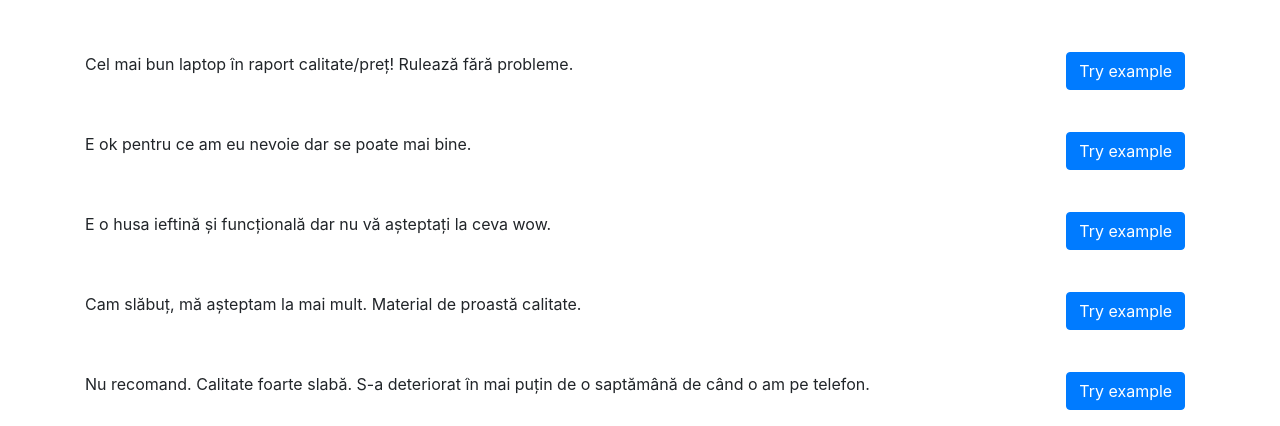
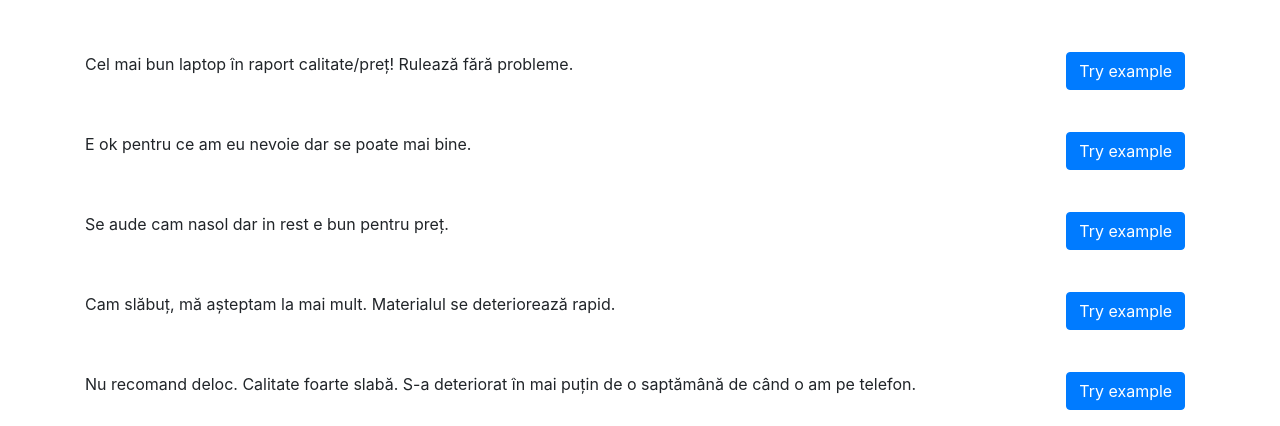
Before and after one commit to SergiuPloscar/Sentiment-Analysis-Romanian, a Python web app: template templates/Homepage.html in a window 1280 px wide. Shown: the part 374-800 px from the top of the page. Run offline with Jinja, Linux system fonts and the light colour scheme; the template is opened without the code that fills it, so the values that code supplies are empty; some libraries are stand-ins or nearby versions.

Commit message:
Update Homepage.html

```diff
--- a/templates/Homepage.html
+++ b/templates/Homepage.html
@@ -33,13 +33,13 @@
         <p id="ex2" class="first-example example inline">E ok pentru ce am eu nevoie dar se poate mai bine.</p> <button id="ex2b" class=" first-example btn btn-primary inline align-top" type="button">Try example</button>
     </div>
     <div>
-        <p id="ex3" class="first-example example inline">E o husa ieftină și funcțională dar nu vă așteptați la ceva wow.</p> <button id="ex3b" class=" first-example btn btn-primary inline align-top" type="button">Try example</button>
+        <p id="ex3" class="first-example example inline">Se aude cam nasol dar in rest e bun pentru preț.</p> <button id="ex3b" class=" first-example btn btn-primary inline align-top" type="button">Try example</button>
     </div>
     <div>
-        <p id="ex4" class="first-example example inline">Cam slăbuț, mă așteptam la mai mult. Material de proastă calitate.</p> <button id="ex4b" class=" first-example btn btn-primary inline align-top" type="button">Try example</button>
+        <p id="ex4" class="first-example example inline">Cam slăbuț, mă așteptam la mai mult. Materialul se deteriorează rapid.</p> <button id="ex4b" class=" first-example btn btn-primary inline align-top" type="button">Try example</button>
     </div>
     <div>
-        <p id="ex5" class="first-example example inline">Nu recomand. Calitate foarte slabă. S-a deteriorat în mai puțin de o saptămână de când o am pe telefon.</p> <button id="ex5b" class=" first-example btn btn-primary inline align-top" type="button">Try example</button>
+        <p id="ex5" class="first-example example inline">Nu recomand deloc. Calitate foarte slabă. S-a deteriorat în mai puțin de o saptămână de când o am pe telefon.</p> <button id="ex5b" class=" first-example btn btn-primary inline align-top" type="button">Try example</button>
     </div>
 </div>
 <script src="https://cdn.jsdelivr.net/npm/popper.js@1.16.0/dist/umd/popper.min.js"
```
